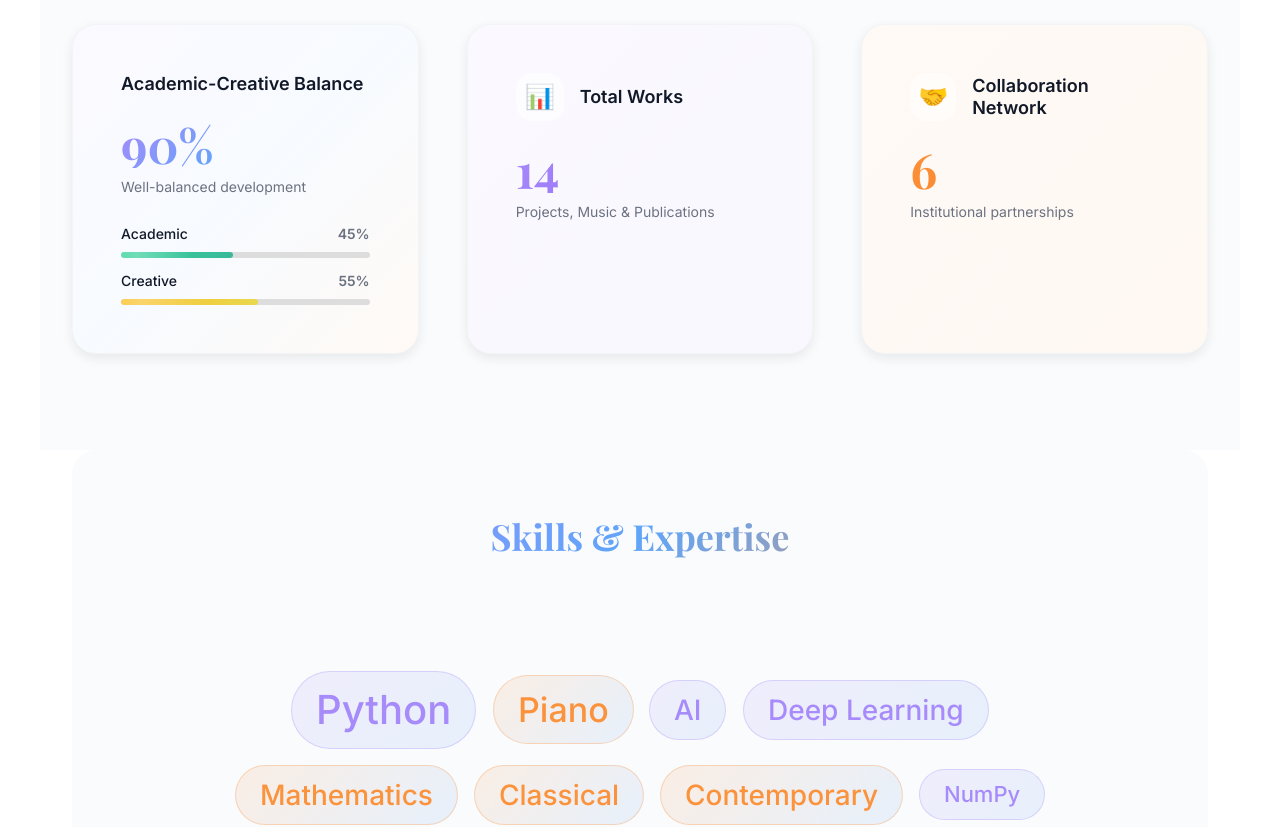
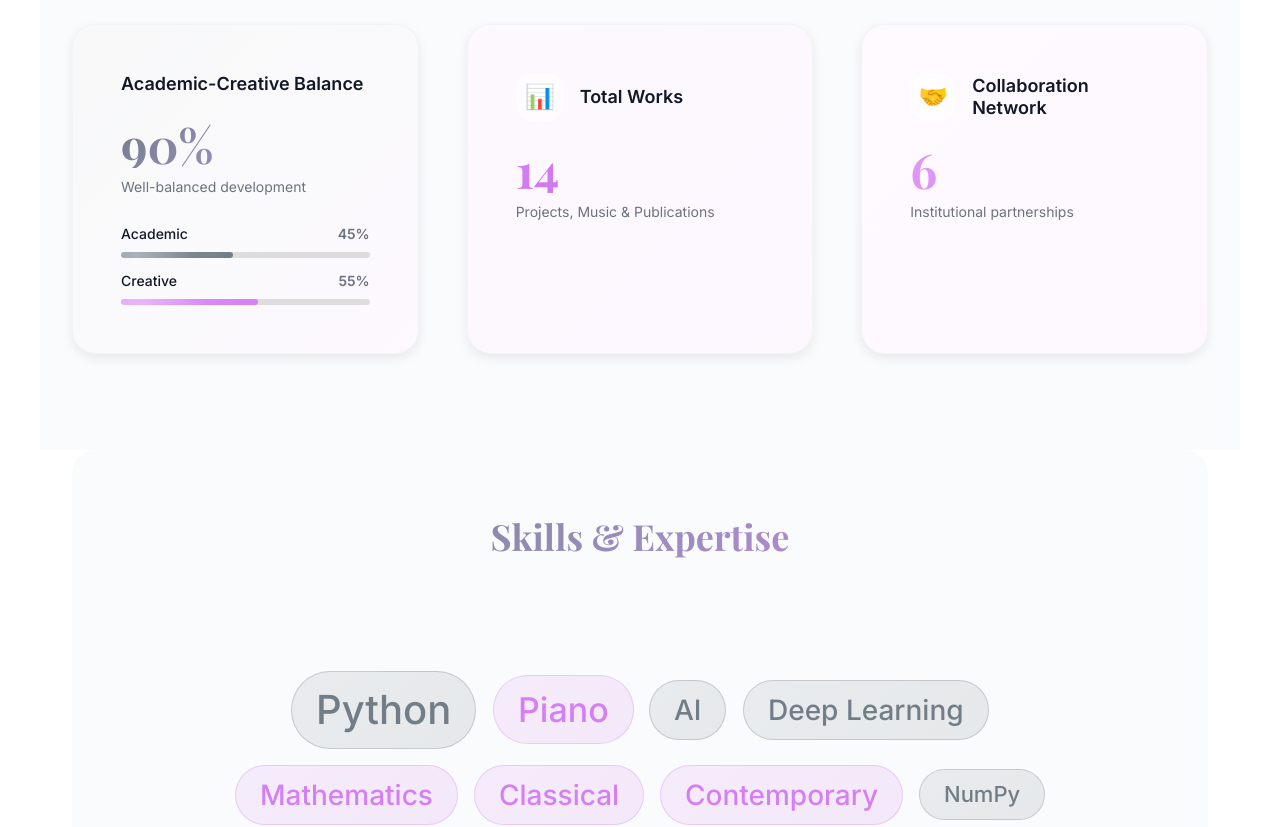
Before and after one commit to sonluos/woochive, a React (Vite) app: page /about in a window 1280 px wide. Shown: the part 1040-1867 px from the top of the page. Built offline with nearby package versions, Linux system fonts and the light colour scheme.

Commit message:
Update color scheme: academic gray-teal (#717E87) and creative purple-pink (#D57FF4)

```diff
--- a/src/components/ProgressBar.css
+++ b/src/components/ProgressBar.css
@@ -66,23 +66,23 @@
 }
 
 .progress-bar__fill--purple {
-  background: var(--gradient-purple);
+  background: var(--gradient-creative);
 }
 
 .progress-bar__fill--blue {
-  background: var(--gradient-blue);
+  background: var(--gradient-academic);
 }
 
 .progress-bar__fill--orange {
-  background: var(--gradient-orange);
+  background: var(--gradient-creative);
 }
 
 .progress-bar__fill--cyan {
-  background: linear-gradient(135deg, var(--color-cyan) 0%, #3ab89a 100%);
+  background: linear-gradient(135deg, var(--color-academic-light) 0%, var(--color-academic) 100%);
 }
 
 .progress-bar__fill--yellow {
-  background: linear-gradient(135deg, var(--color-yellow) 0%, #e8d850 100%);
+  background: linear-gradient(135deg, var(--color-creative-light) 0%, var(--color-creative) 100%);
 }
 
 @keyframes shimmer {
--- a/src/pages/About.css
+++ b/src/pages/About.css
@@ -380,15 +380,15 @@
 }
 
 .skill-tag.technical {
-  background: linear-gradient(135deg, rgba(167, 139, 250, 0.12) 0%, rgba(96, 165, 250, 0.12) 100%);
-  color: var(--color-purple);
-  border: 1.5px solid rgba(167, 139, 250, 0.3);
+  background: linear-gradient(135deg, rgba(113, 126, 135, 0.12) 0%, rgba(90, 102, 110, 0.12) 100%);
+  color: var(--color-academic);
+  border: 1.5px solid rgba(113, 126, 135, 0.3);
 }
 
 .skill-tag.creative {
-  background: linear-gradient(135deg, rgba(251, 146, 60, 0.12) 0%, rgba(96, 165, 250, 0.12) 100%);
-  color: var(--color-orange);
-  border: 1.5px solid rgba(251, 146, 60, 0.3);
+  background: linear-gradient(135deg, rgba(213, 127, 244, 0.12) 0%, rgba(197, 102, 232, 0.12) 100%);
+  color: var(--color-creative);
+  border: 1.5px solid rgba(213, 127, 244, 0.3);
 }
 
 .skill-tag:hover {
@@ -397,13 +397,13 @@
 }
 
 .skill-tag.technical:hover {
-  background: var(--gradient-purple);
+  background: var(--gradient-academic);
   color: var(--text-inverse);
   border-color: transparent;
 }
 
 .skill-tag.creative:hover {
-  background: var(--gradient-orange);
+  background: var(--gradient-creative);
   color: var(--text-inverse);
   border-color: transparent;
 }
--- a/src/styles/animations.css
+++ b/src/styles/animations.css
@@ -289,7 +289,7 @@
 }
 
 .hover-glow:hover {
-  box-shadow: 0 0 16px rgba(167, 139, 250, 0.3);
+  box-shadow: 0 0 16px rgba(213, 127, 244, 0.3);
 }
 
 /* Brightness Effect */
--- a/src/styles/variables.css
+++ b/src/styles/variables.css
@@ -3,22 +3,36 @@
      Colors
      ======================================== */
 
-  /* Primary Colors - 더 부드러운 톤 */
-  --color-purple: #a78bfa;
-  --color-purple-dark: #8b5cf6;
-  --color-blue: #60a5fa;
-  --color-blue-dark: #3b82f6;
-  --color-orange: #fb923c;
-  --color-orange-dark: #f97316;
-  --color-cyan: #34d399;
-  --color-yellow: #fbbf24;
+  /* Primary Colors - Academic/Research (Cool Gray-Teal) */
+  --color-academic: #717E87;
+  --color-academic-light: #8a96a0;
+  --color-academic-dark: #5a666e;
 
-  /* Gradients - 더 자연스러운 그라디언트 */
-  --gradient-purple: linear-gradient(135deg, #a78bfa 0%, #8b5cf6 100%);
-  --gradient-blue: linear-gradient(135deg, #60a5fa 0%, #3b82f6 100%);
-  --gradient-orange: linear-gradient(135deg, #fb923c 0%, #f97316 100%);
-  --gradient-mixed: linear-gradient(135deg, #a78bfa 0%, #60a5fa 50%, #fb923c 100%);
-  --gradient-hero: linear-gradient(135deg, rgba(167, 139, 250, 0.08) 0%, rgba(96, 165, 250, 0.08) 50%, rgba(251, 146, 60, 0.08) 100%);
+  /* Primary Colors - Music/Creative (Purple-Pink) */
+  --color-creative: #D57FF4;
+  --color-creative-light: #e199f7;
+  --color-creative-dark: #c566e8;
+
+  /* Legacy color names for compatibility */
+  --color-purple: #D57FF4;
+  --color-purple-dark: #c566e8;
+  --color-blue: #717E87;
+  --color-blue-dark: #5a666e;
+  --color-orange: #e199f7;
+  --color-orange-dark: #c566e8;
+  --color-cyan: #8a96a0;
+  --color-yellow: #e199f7;
+
+  /* Gradients */
+  --gradient-academic: linear-gradient(135deg, #717E87 0%, #5a666e 100%);
+  --gradient-creative: linear-gradient(135deg, #D57FF4 0%, #c566e8 100%);
+  --gradient-mixed: linear-gradient(135deg, #717E87 0%, #9a8dbd 50%, #D57FF4 100%);
+
+  /* Legacy gradient names */
+  --gradient-purple: linear-gradient(135deg, #D57FF4 0%, #c566e8 100%);
+  --gradient-blue: linear-gradient(135deg, #717E87 0%, #5a666e 100%);
+  --gradient-orange: linear-gradient(135deg, #e199f7 0%, #D57FF4 100%);
+  --gradient-hero: linear-gradient(135deg, rgba(113, 126, 135, 0.08) 0%, rgba(154, 141, 189, 0.08) 50%, rgba(213, 127, 244, 0.08) 100%);
 
   /* Neutral Colors - 더 부드러운 배경 */
   --bg-primary: #ffffff;
```
Also changed, not shown: 4 other files (tests, documents, lock files or other folders).
